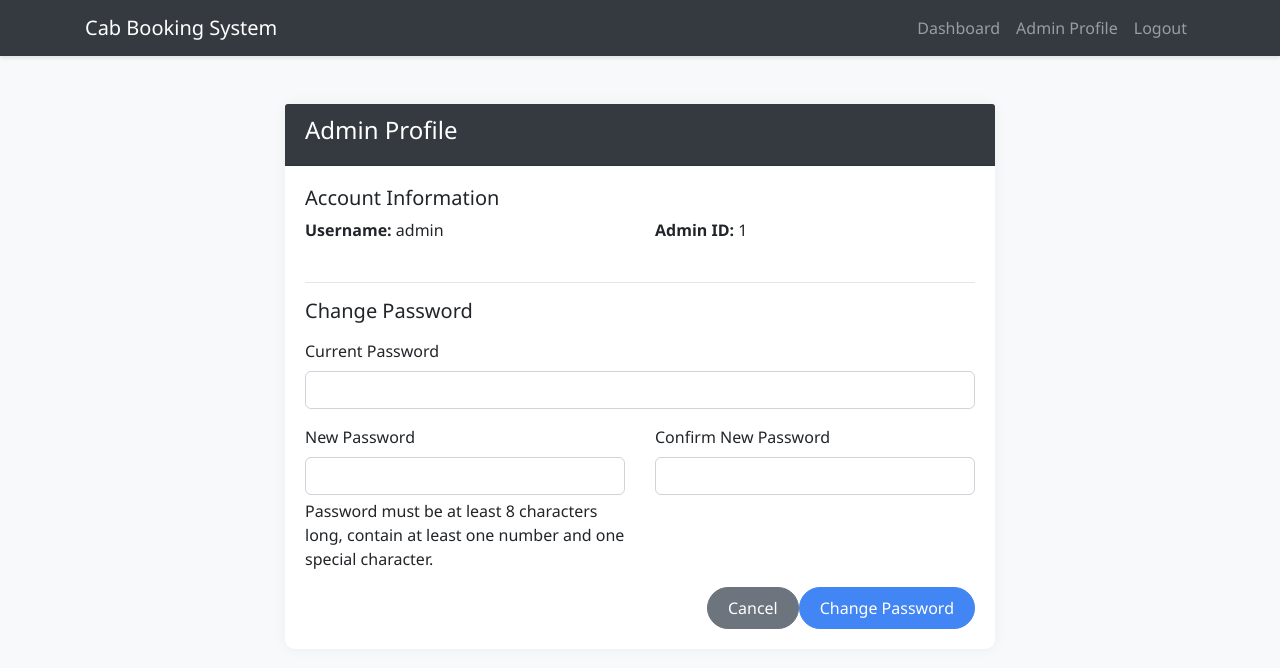
After one commit to vyomvora/cab_booking, a Flask app: page /admin/admin_profile in a window 1280 px wide. The commit adds this page. Shown: the top 668 px of the page. Run offline with Flask 3, Linux system fonts and the light colour scheme; a user stored in the database is signed in; some libraries are stand-ins or nearby versions.

Commit message:
fixes in templates

```diff
--- a/app/models.py
+++ b/app/models.py
@@ -82,7 +82,6 @@ class Car(db.Model):
     Attributes:
         id (int): Primary key.
         model (str): Car's name
-        registration_number (str): Car's registration number
         capacity(int): Car's seating capacity
         rate_per_km(float): Car's fare per km
         is_available(bool):  Whether car is available or not
@@ -91,7 +90,6 @@ class Car(db.Model):
     """
     id = db.Column(db.Integer, primary_key=True)
     model = db.Column(db.String(100), nullable=False)
-    registration_number = db.Column(db.String(20), unique=True, nullable=False)
     capacity = db.Column(db.Integer, nullable=False)
     rate_per_km = db.Column(db.Float, nullable=False)
     is_available = db.Column(db.Boolean, default=True)
--- a/app/routes/admin_routes.py
+++ b/app/routes/admin_routes.py
@@ -1,4 +1,5 @@
 """This module defines admin's route for their functions"""
+import re
 from functools import wraps
 from sqlalchemy.exc import SQLAlchemyError
 from flask import Blueprint, render_template, redirect, url_for, flash, request
@@ -31,6 +32,52 @@ def dashboard():
     cars = Car.query.all()
     return render_template('admin/admin_dashboard.html', cars=cars)
 
+@admin.route('/admin/admin_profile', methods=['GET', 'POST'])
+@login_required
+@admin_required
+def admin_profile():
+    """
+    This function allows admin to view and update their profile information.
+    """
+    if request.method == 'POST':
+        current_password = request.form.get('current_password')
+        new_password = request.form.get('new_password')
+        confirm_password = request.form.get('confirm_password')
+
+        # Validate current password
+        if not current_user.check_password(current_password):
+            flash('Current password is incorrect', 'danger')
+            return redirect(url_for('admin.admin_profile'))
+
+        # Check if new passwords match
+        if new_password != confirm_password:
+            flash('New passwords do not match', 'danger')
+            return redirect(url_for('admin.admin_profile'))
+
+        # Password validation
+        if len(new_password) < 8:
+            flash('Password must be at least 8 characters long', 'danger')
+            return redirect(url_for('admin.admin_profile'))
+
+        if not re.search(r'\d', new_password):
+            flash('Password must contain at least one number', 'danger')
+            return redirect(url_for('admin.admin_profile'))
+
+        if not re.search(r'[!@#$%^&*(),.?":{}|<>]', new_password):
+            flash('Password must contain at least one special character', 'danger')
+            return redirect(url_for('admin.admin_profile'))
+
+        try:
+            current_user.set_password(new_password)
+            db.session.commit()
+            flash('Password changed successfully', 'success')
+            return redirect(url_for('admin.admin_profile'))
+        except SQLAlchemyError as e:
+            db.session.rollback()
+            flash(f'Error changing password: {str(e)}', 'danger')
+
+    return render_template('admin/admin_profile.html')
+
 @admin.route('/admin/add_car', methods=['GET', 'POST'])
 @login_required
 @admin_required
@@ -40,19 +87,12 @@ def add_car():
     """
     if request.method == 'POST':
         model = request.form.get('model')
-        registration_number = request.form.get('registration_number')
         capacity = request.form.get('capacity')
         rate_per_km = request.form.get('rate_per_km')
-
-        # Validation
-        if Car.query.filter_by(registration_number=registration_number).first():
-            flash('Car with this registration number already exists', 'danger')
-            return render_template('admin/add_car.html')
 
         try:
             car = Car(
                 model=model,
-                registration_number=registration_number,
                 capacity=int(capacity),
                 rate_per_km=float(rate_per_km),
                 is_available=True
--- a/app/templates/admin/add_car.html
+++ b/app/templates/admin/add_car.html
@@ -15,10 +15,6 @@
                         <div class="form-group">
                             <label for="model">Car Model</label>
                             <input type="text" class="form-control" id="model" name="model" required>
-                        </div>
-                        <div class="form-group">
-                            <label for="registration_number">Registration Number</label>
-                            <input type="text" class="form-control" id="registration_number" name="registration_number" required>
                         </div>
                         <div class="form-group">
                             <label for="capacity">Capacity (No. of Passengers)</label>
--- a/app/templates/admin/admin_dashboard.html
+++ b/app/templates/admin/admin_dashboard.html
@@ -21,7 +21,6 @@
                     <tr>
                         <th>ID</th>
                         <th>Model</th>
-                        <th>Registration Number</th>
                         <th>Capacity</th>
                         <th>Rate/km</th>
                         <th>Status</th>
@@ -33,7 +32,6 @@
                     <tr>
                         <td>{{ car.id }}</td>
                         <td>{{ car.model }}</td>
-                        <td>{{ car.registration_number }}</td>
                         <td>{{ car.capacity }}</td>
                         <td>€{{ car.rate_per_km }}</td>
                         <td>
--- /dev/null
+++ b/app/templates/admin/admin_profile.html
@@ -0,0 +1,68 @@
+{% extends 'base.html' %}
+
+{% block title %}Admin Profile{% endblock %}
+
+{% block content %}
+<div class="container mt-5">
+    <div class="row">
+        <div class="col-md-8 offset-md-2">
+            <div class="card">
+                <div class="card-header bg-dark text-white">
+                    <h4>Admin Profile</h4>
+                </div>
+                <div class="card-body">
+                    {% with messages = get_flashed_messages(with_categories=true) %}
+                        {% if messages %}
+                            {% for category, message in messages %}
+                                <div class="alert alert-{{ category }}">{{ message }}</div>
+                            {% endfor %}
+                        {% endif %}
+                    {% endwith %}
+
+                    <div class="mb-4">
+                        <h5>Account Information</h5>
+                        <div class="row">
+                            <div class="col-md-6">
+                                <p><strong>Username:</strong> {{ current_user.username }}</p>
+                            </div>
+                            <div class="col-md-6">
+                                <p><strong>Admin ID:</strong> {{ current_user.id }}</p>
+                            </div>
+                        </div>
+                    </div>
+
+                    <hr>
+
+                    <form method="POST" action="{{ url_for('admin.admin_profile') }}">
+                        <h5 class="mb-3">Change Password</h5>
+
+                        <div class="mb-3">
+                            <label for="current_password" class="form-label">Current Password</label>
+                            <input type="password" class="form-control" id="current_password" name="current_password" required>
+                        </div>
+
+                        <div class="row mb-3">
+                            <div class="col-md-6">
+                                <label for="new_password" class="form-label">New Password</label>
+                                <input type="password" class="form-control" id="new_password" name="new_password" required>
+                                <div class="form-text">
+                                    Password must be at least 8 characters long, contain at least one number and one special character.
+                                </div>
+                            </div>
+                            <div class="col-md-6">
+                                <label for="confirm_password" class="form-label">Confirm New Password</label>
+                                <input type="password" class="form-control" id="confirm_password" name="confirm_password" required>
+                            </div>
+                        </div>
+
+                        <div class="d-grid gap-2 d-md-flex justify-content-md-end">
+                            <a href="{{ url_for('admin.dashboard') }}" class="btn btn-secondary me-md-2">Cancel</a>
+                            <button type="submit" class="btn btn-primary">Change Password</button>
+                        </div>
+                    </form>
+                </div>
+            </div>
+        </div>
+    </div>
+</div>
+{% endblock %}
--- a/app/templates/base.html
+++ b/app/templates/base.html
@@ -24,14 +24,14 @@
                                 <a class="nav-link" href="{{ url_for('admin.dashboard') }}">Dashboard</a>
                             </li>
                             <li class="nav-item">
-                                <a class="nav-link" href="{{ url_for('admin.add_car') }}">Add Car</a>
+                                <a class="nav-link" href="{{ url_for('admin.admin_profile') }}">Admin Profile</a>
                             </li>
                         {% else %}
                             <li class="nav-item">
                                 <a class="nav-link" href="{{ url_for('user.dashboard') }}">Dashboard</a>
                             </li>
                             <li class="nav-item">
-                                <a class="nav-link" href="{{ url_for('user.book_cab') }}">Book a Cab</a>
+                                <a class="nav-link" href="{{ url_for('user.user_profile') }}">User Profile</a>
                             </li>
                         {% endif %}
                         <li class="nav-item">
--- a/app/templates/user/book_cab.html
+++ b/app/templates/user/book_cab.html
@@ -51,7 +51,7 @@
                         <option value="">Select a car type</option>
                         {% for car in cars %}
                         <option value="{{ car.id }}" data-rate-per-km="{{ car.rate_per_km }}">
-                            {{ car.model }} ({{ car.registration_number }}) - €{{ car.rate_per_km }} per km
+                            {{ car.model }} - €{{ car.rate_per_km }} per km
                         </option>
                         {% endfor %}
                     </select>
```
Also changed, not shown: app/templates/home.html (+5 -6 lines).
